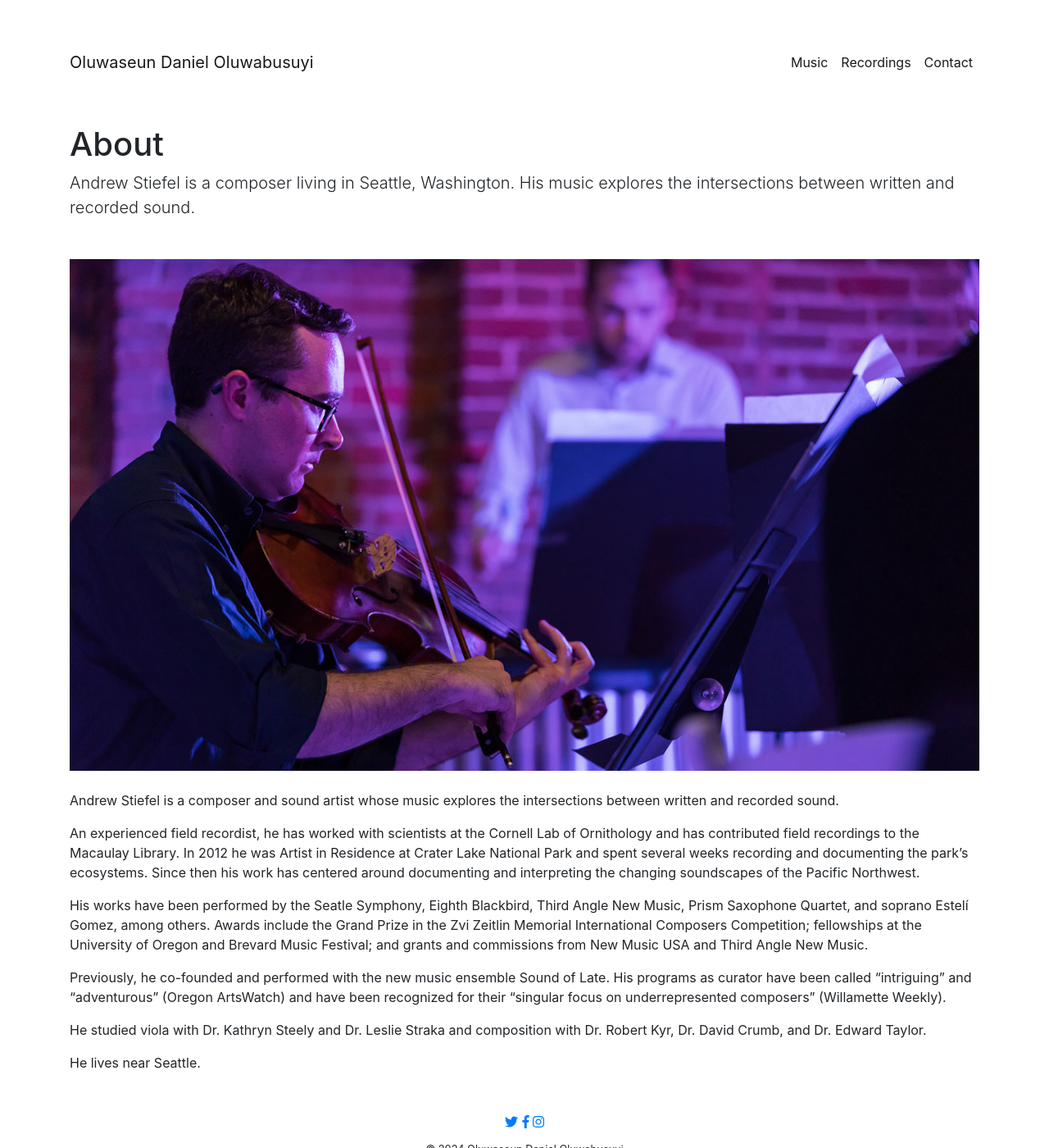
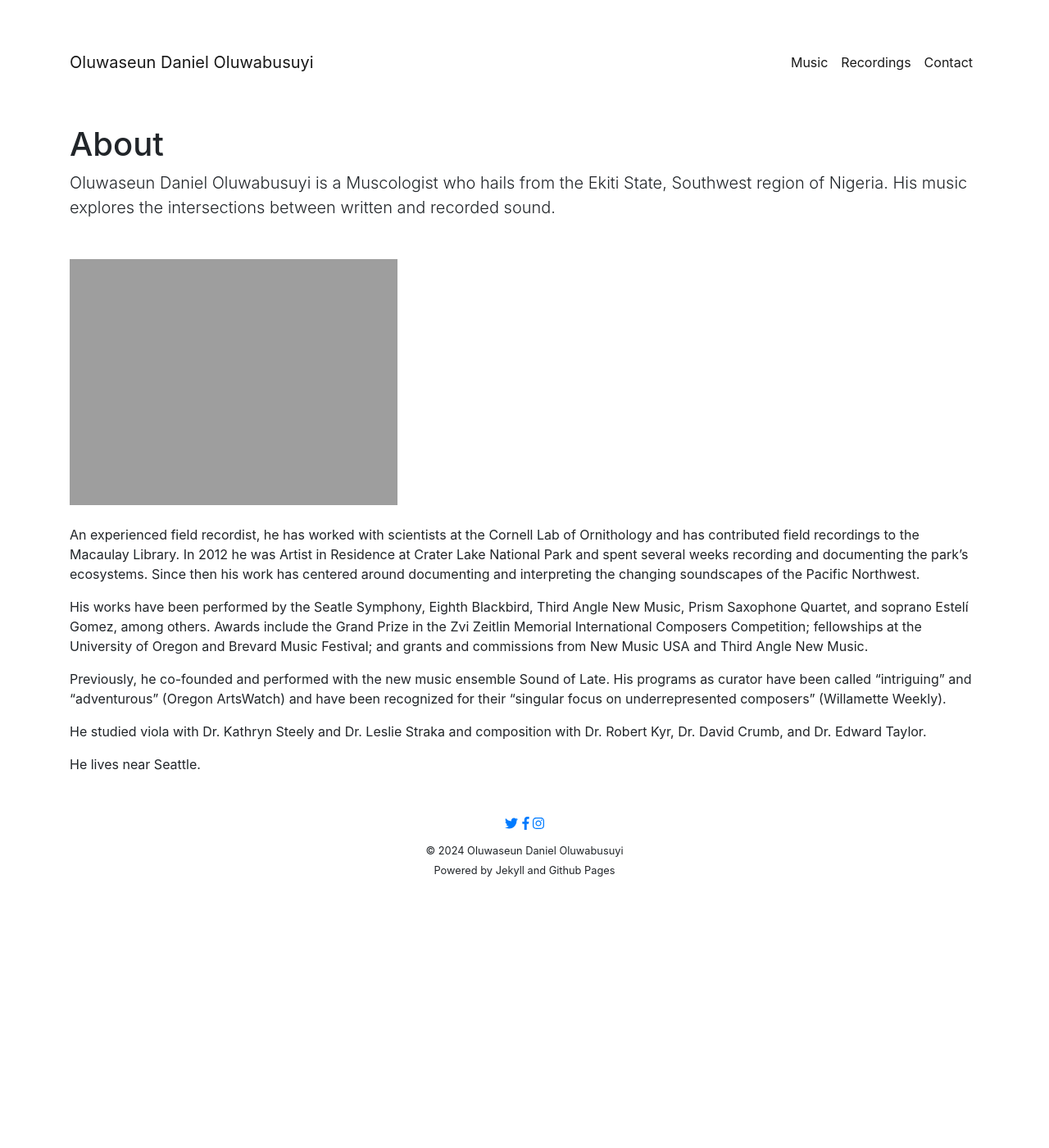
Before and after one commit to seunbusuyi/music-portfolio, a Jekyll site: the page built from index.md, in a window 1280 px wide and 1400 px high. Shown: the whole window at 82% size. Built offline with Jekyll 4.4.1, drawn with Linux system fonts in a browser that asks for light colours; nearby versions of some CDN libraries; some web fonts are replaced.

Commit message:
Update index.md

```diff
--- a/index.md
+++ b/index.md
@@ -1,13 +1,13 @@
 ---
 layout: default
 headline: About
-description: Andrew Stiefel is a composer, performer, and writer whose work explores the intersections between written and recorded sound.
-summary: Andrew Stiefel is a composer living in Seattle, Washington. His music explores the intersections between written and recorded sound.
-featured-img: andrew-stiefel-viola.jpg
+description: Oluwaseun Daniel Oluwabusuyi  is a composer, performer, and writer whose work explores the intersections between written and recorded sound.
+summary: Oluwaseun Daniel Oluwabusuyi is a Muscologist who hails from the Ekiti State, Southwest region of Nigeria. His music explores the intersections between written and recorded sound.
+featured-img: Oluwaseun-Daniel-Woodwind.jpg
 permalink: /
 ---
 
-Andrew Stiefel is a composer and sound artist whose music explores the intersections between written and recorded sound.
+
 
 An experienced field recordist, he has worked with scientists at the Cornell Lab of Ornithology and has contributed field recordings to the Macaulay Library. In 2012 he was Artist in Residence at Crater Lake National Park and spent several weeks recording and documenting the park's ecosystems. Since then his work has centered around documenting and interpreting the changing soundscapes of the Pacific Northwest.
 
```
